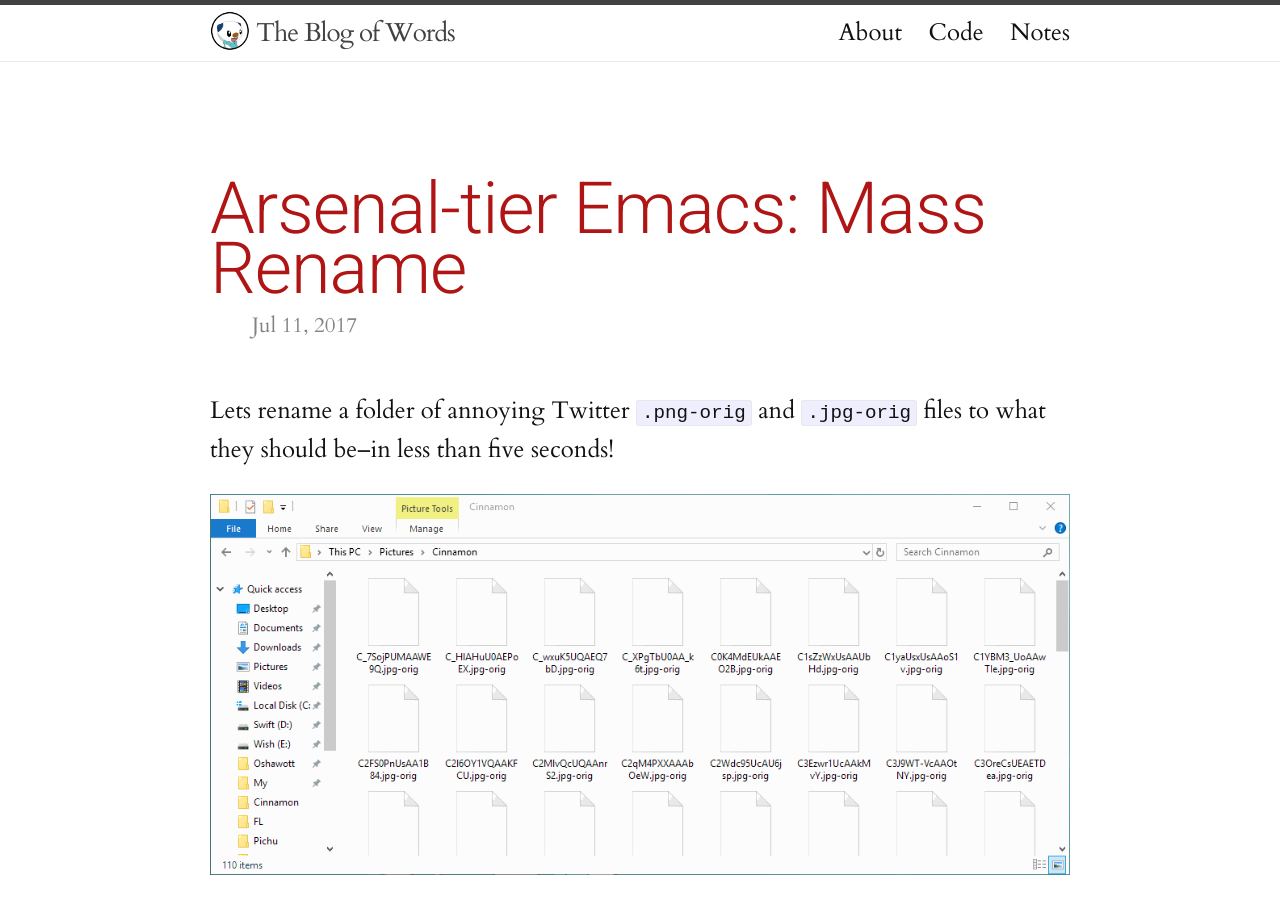
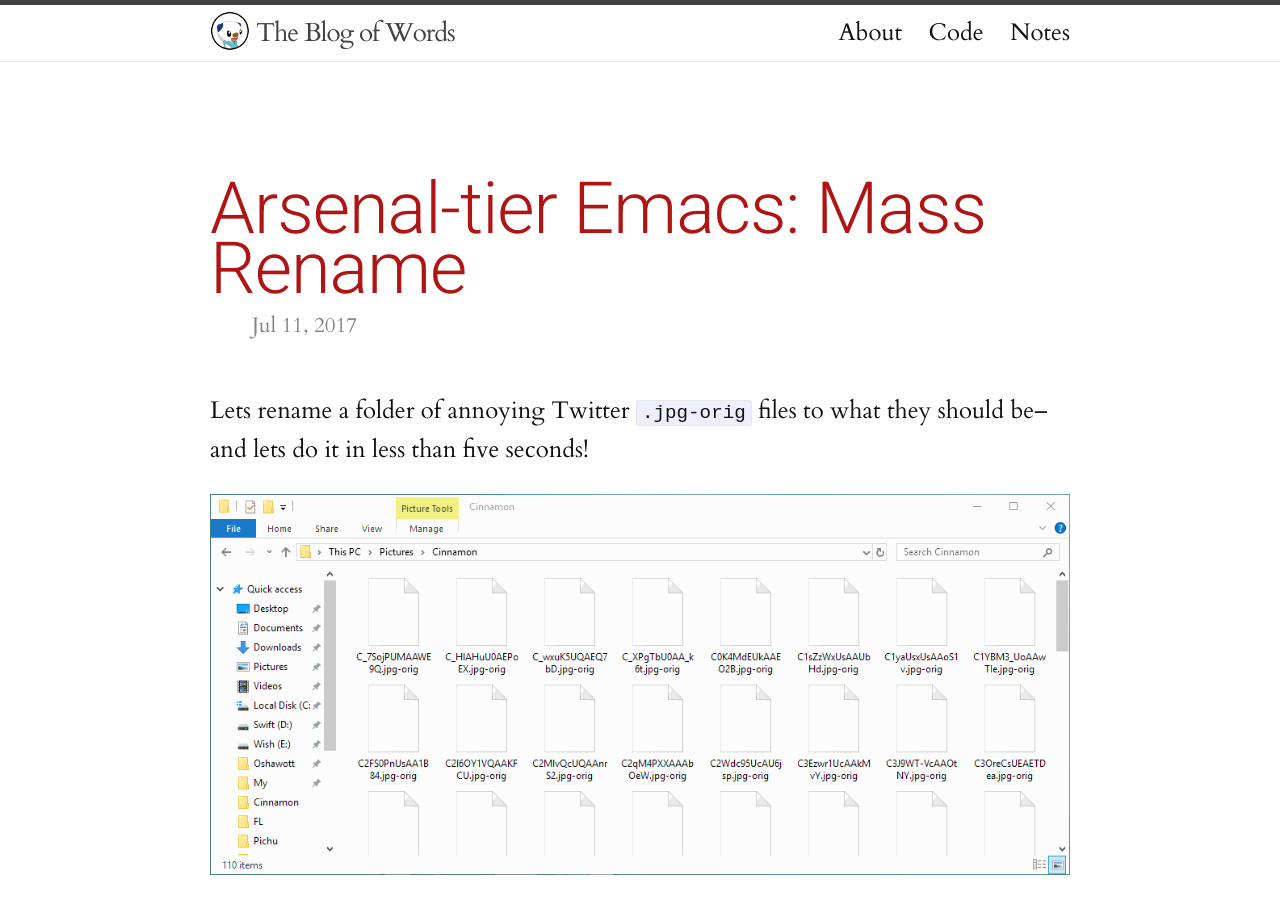
Before and after one commit to Crinklewott/diape.red, a Jekyll site: the page built from _posts/2017-07-10-Arsenal-Tier-Emacs-Writable-Dired.md, in a window 1280 px wide and 900 px high. Built offline with Jekyll 4.4.1, drawn with Linux system fonts in a browser that asks for light colours; comment, search, counter and statistics services are not loaded.

Commit message:
Less bad intro

```diff
--- a/_posts/2017-07-10-Arsenal-Tier-Emacs-Writable-Dired.md
+++ b/_posts/2017-07-10-Arsenal-Tier-Emacs-Writable-Dired.md
@@ -5,8 +5,8 @@ date: 2017-07-10 18:21:03 -0700
 categories: emacs
 ---
 
-Lets rename a folder of annoying Twitter `.png-orig` and `.jpg-orig`
-files to what they should be--in less than five seconds!
+Lets rename a folder of annoying Twitter `.jpg-orig` files to what
+they should be--and lets do it in less than five seconds!
 
 ![Renaming of an entire folder in no time at all](/assets/Mass-Rename.gif "Beep boop, renamed!")
 
```
